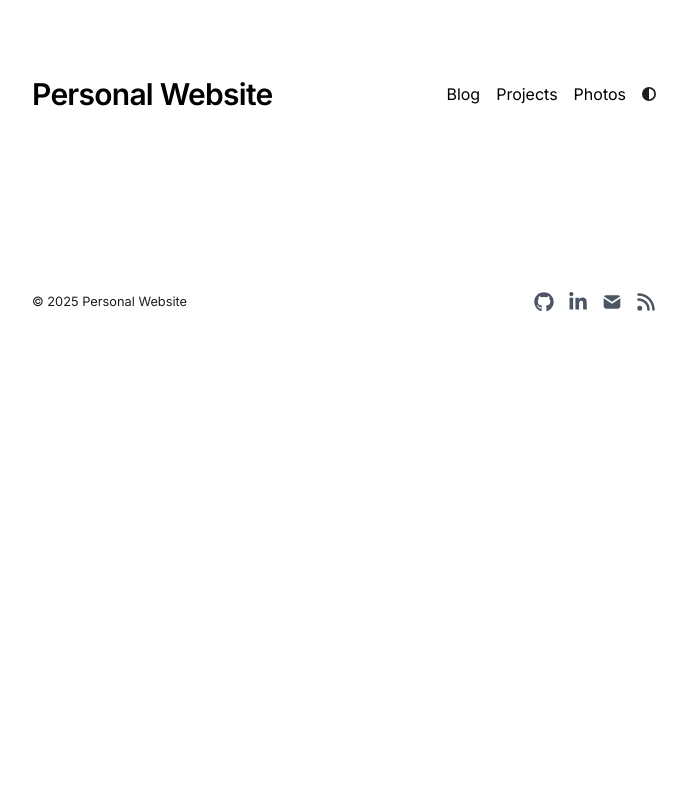
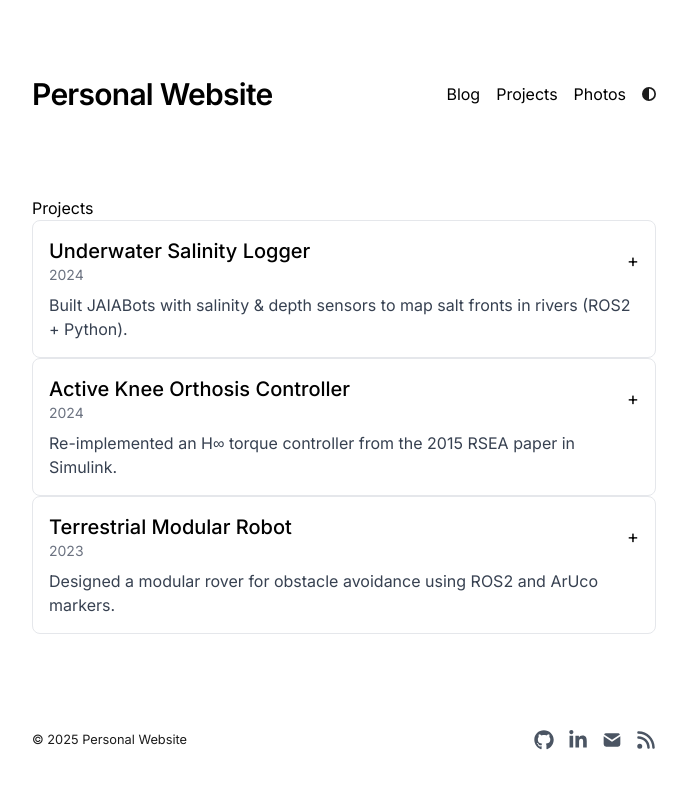
Before and after one commit to rushabhdhoke/Personal-Website, a Next.js app: page /projects in a window 1280 px wide. Shown: the top 788 px of the page, without its empty margins (296-983 px from the left). Built offline with nearby package versions, Linux system fonts and the light colour scheme.

Commit message:
Update page.tsx

```diff
--- a/app/projects/page.tsx
+++ b/app/projects/page.tsx
@@ -7,5 +7,5 @@ description: "A complete list of Rushabh Dhoke’s robotics & software projects.
 };
 
 export default function ProjectsPage() {
-return ;
+return <ClientProjects />;
 }
```
